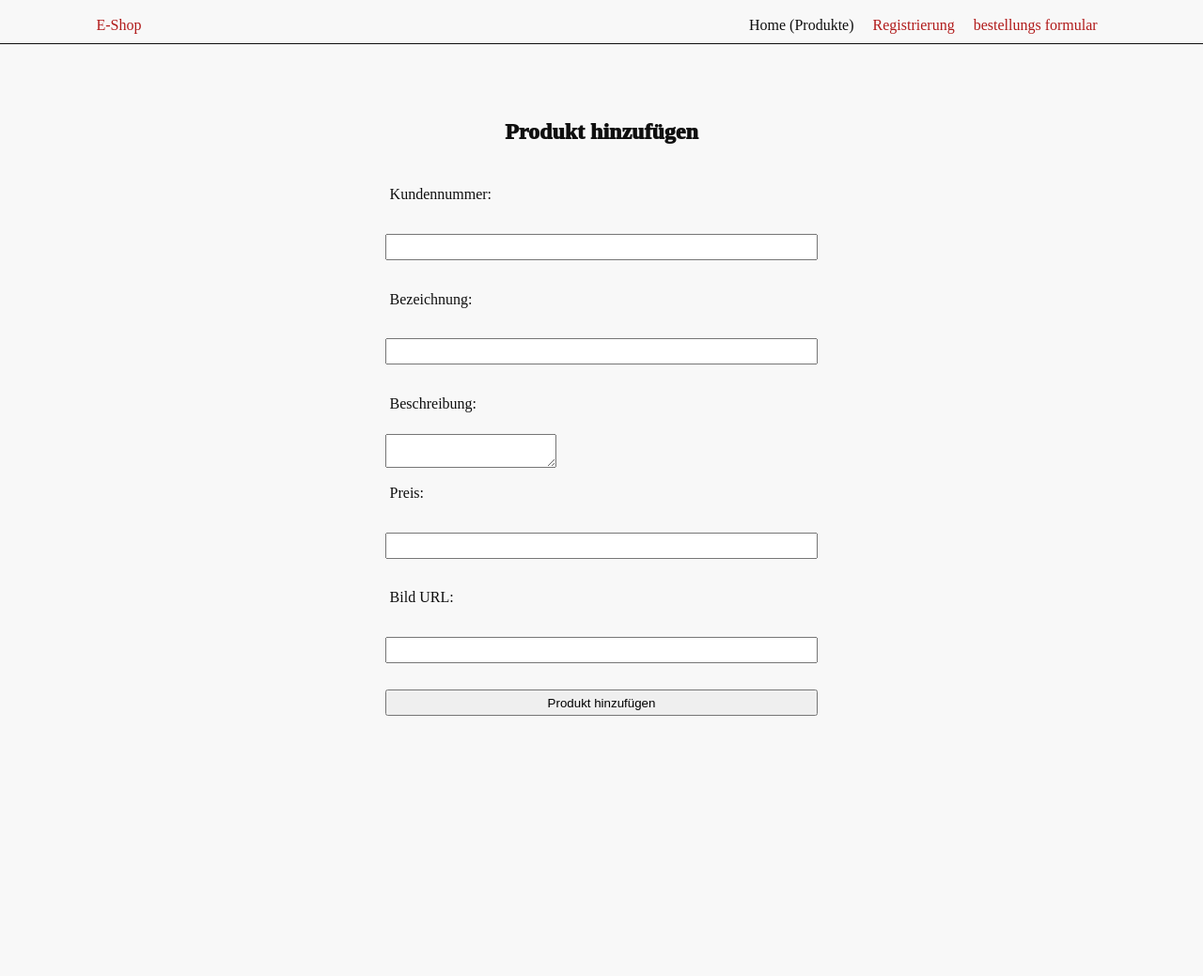
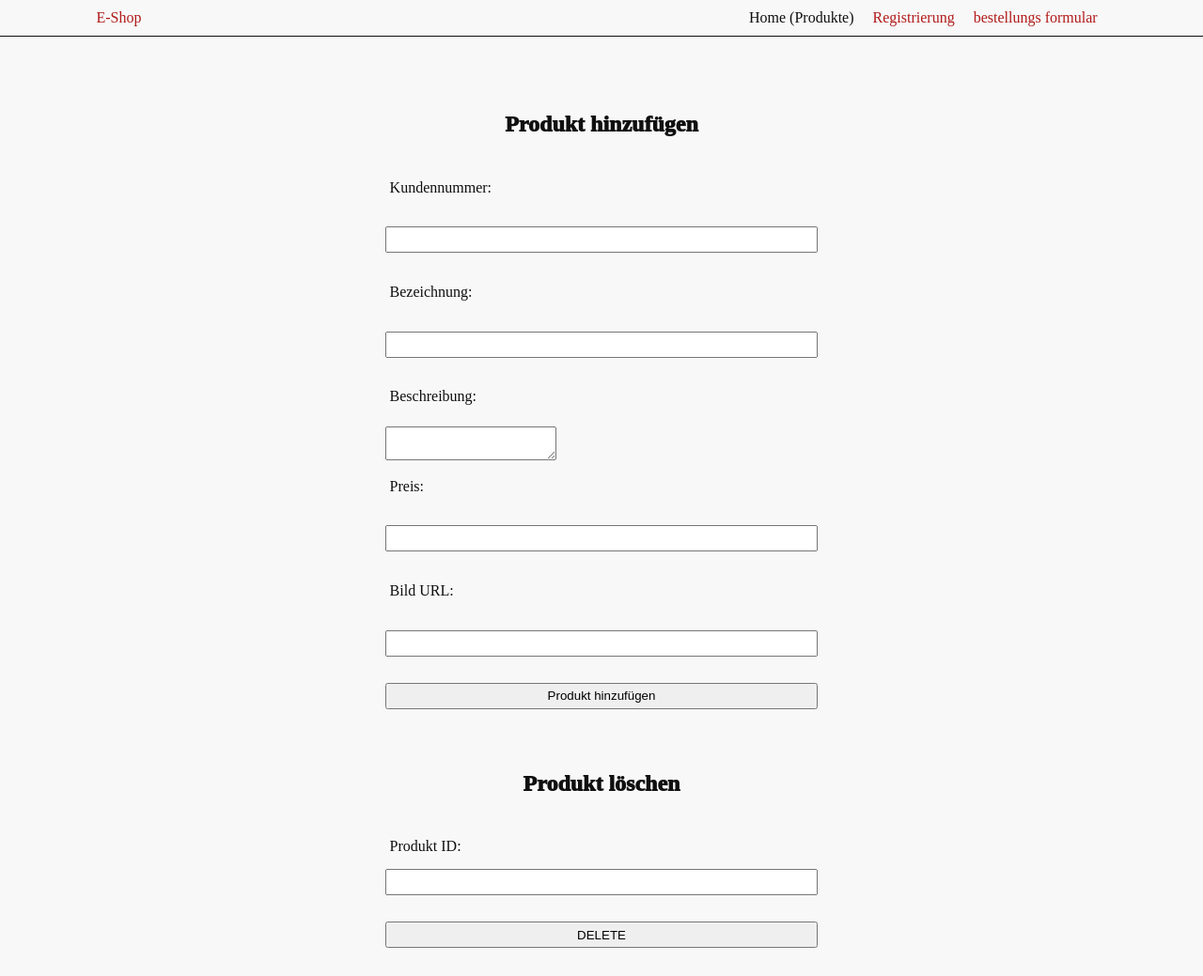
Before and after one commit to Goekdeniz-Guelmez/Schull-Projekt, a PHP site: the page made by neues_produkt_einfügen.php in a window 1280 px wide. Shown: the whole page at 94% size. Before the commit the page ends 762 px from the top, so only its background shows below. Run offline with PHP 8.4, Linux system fonts and the light colour scheme.

Commit message:
kannst jetzt produkte löschen

```diff
--- a/Datenbank_Projekt.sql
+++ b/Datenbank_Projekt.sql
@@ -4,7 +4,7 @@ CREATE DATABASE shop;
 USE shop;
 
 CREATE TABLE IF NOT EXISTS Ort (
-    PLZ int(11) NOT NULL AUTO_INCREMENT,
+    PLZ int(11) NOT NULL,
     Name varchar(100) NOT NULL,
     PRIMARY KEY (PLZ)
 );
--- a/neues_produkt_einfügen.php
+++ b/neues_produkt_einfügen.php
@@ -1,23 +1,44 @@
 <?php
 session_start();
-
 include "dbConfig.php";
 
-    if ($_SERVER['REQUEST_METHOD'] === 'POST') {
+// Handle product deletion
+if ($_SERVER["REQUEST_METHOD"] == "POST" && isset($_POST['delete_product'])) {
+    $product_id = $_POST['product_id'];
+
+    $db->autocommit(FALSE);
+
+    try {
+        $sqlDeleteProduct = "DELETE FROM Artikel WHERE ANr = ?";
+        $stmtDeleteProduct = $db->prepare($sqlDeleteProduct);
+        $stmtDeleteProduct->bind_param("i", $product_id);
+        $stmtDeleteProduct->execute();
+
+        if ($stmtDeleteProduct->affected_rows > 0) {
+            $db->commit();
+            echo "<script>alert('Produkt erfolgreich gelöscht.'); window.location.reload();</script>";
+        } else {
+            throw new Exception("Produkt nicht gefunden oder bereits gelöscht.");
+        }
+    } catch (Exception $e) {
+        $db->rollback();
+        echo "<script>alert('Fehler beim Löschen des Produkts: " . $e->getMessage() . "'); window.location.reload();</script>";
+    }
+}
+
+// Handle product addition and admin rights
+if ($_SERVER['REQUEST_METHOD'] === 'POST' && isset($_POST['bezeichnung']) && !empty($_POST['bezeichnung'])) {
     $kundennummer = $_POST['kundennummer'];
-
-        // Holt die KNr des Benutzers 'admin'
     $sqlAdmin = "SELECT KNr FROM Kunde WHERE Vorname = 'admin'";
     $result = $db->query($sqlAdmin);
     $adminKNr = $result->fetch_assoc()['KNr'];
 
-        // Überprüfung, ob die eingegebene KNr mit der KNr des 'admin' übereinstimmt
     if ($kundennummer == $adminKNr) {
         $bezeichnung = $db->real_escape_string($_POST['bezeichnung']);
         $beschreibung = $db->real_escape_string($_POST['beschreibung']);
         $preis = $db->real_escape_string($_POST['preis']);
         $bildDateiname = $db->real_escape_string($_POST['bild']);
-            $bild = "../bilder/" . $bildDateiname; // Hinzufügen des Pfades vor dem Dateinamen
+        $bild = "../bilder/" . $bildDateiname;
 
         $sql = "INSERT INTO Artikel (Bezeichnung, Beschreibung, Preis, Bild) VALUES (?, ?, ?, ?)";
         $stmt = $db->prepare($sql);
@@ -34,6 +55,8 @@
     $result->free();
 }
 ?>
+
+
 
 
 <!DOCTYPE html>
@@ -79,5 +102,16 @@
         <input type="text" id="bild" name="bild" required><br>
         <input type="submit" value="Produkt hinzufügen">
     </form>
+
+    <br>
+    <br>
+
+    <h2>Produkt löschen</h2>
+    <form method="POST">
+        <label for="product_id">Produkt ID:</label>
+        <input type="number" id="product_id" name="product_id" required><br>
+        <input type="submit" name="delete_product" value="DELETE">
+    </form>
+
 </body>
 </html>
--- a/style.css
+++ b/style.css
@@ -10,7 +10,6 @@
         --text-color: #F8F8F8;
     }
 }
-
 
 
 
```
Lines whose indentation alone changed are shown as unchanged.
